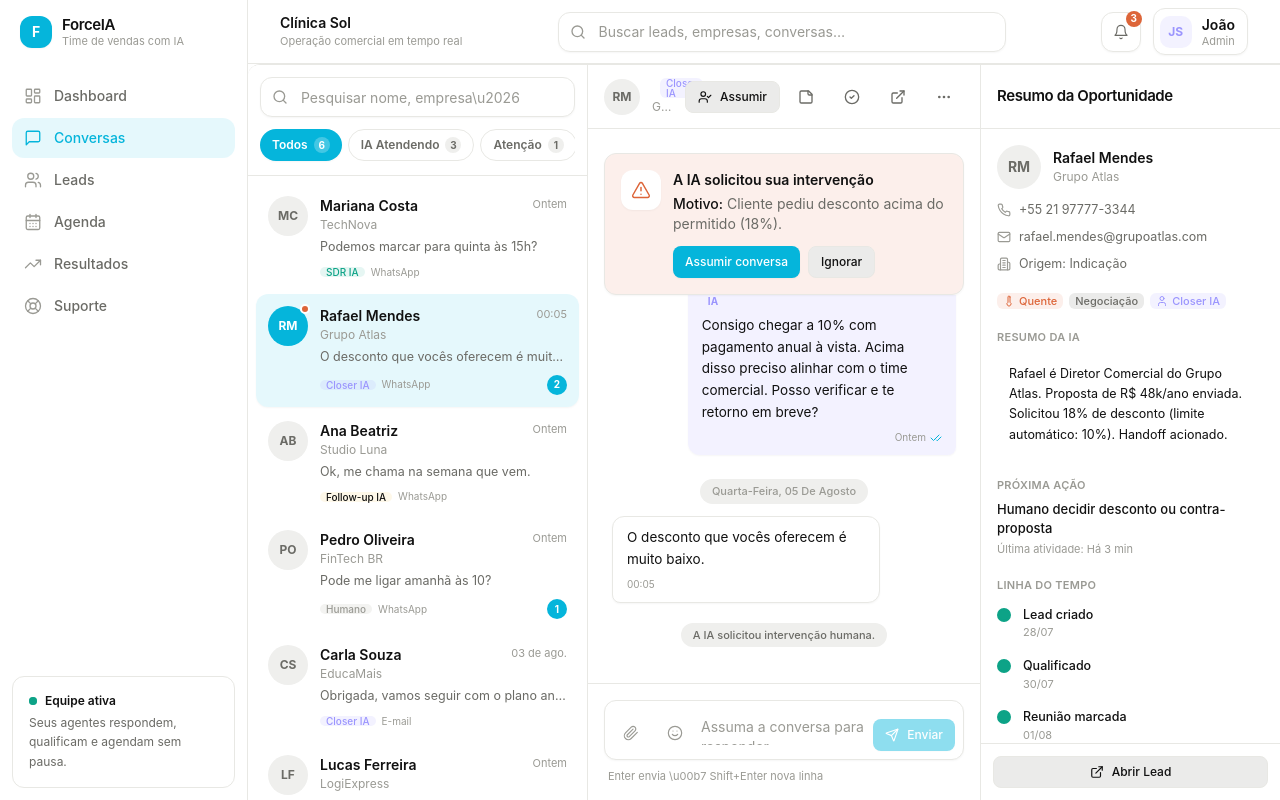
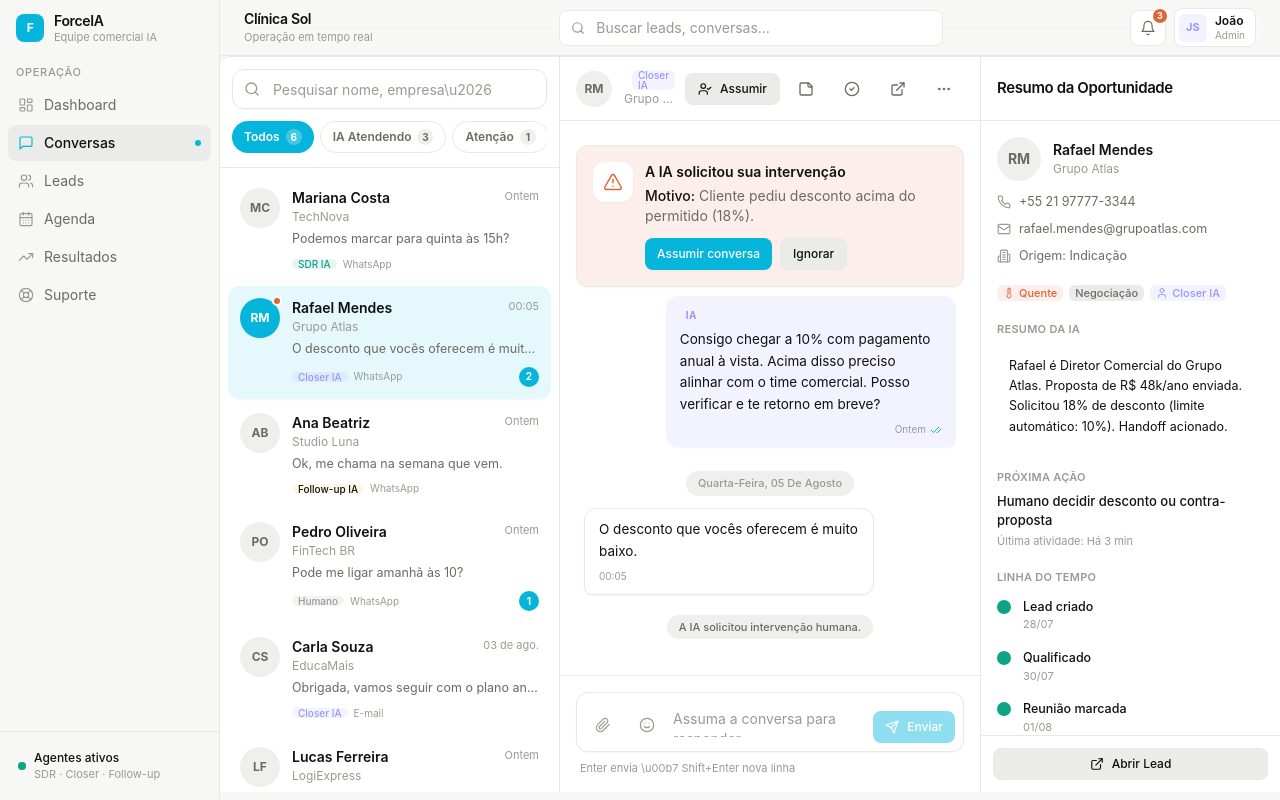
Before and after one commit to jvrm831720/forceia, a Next.js app in the folder dashboard/: page /conversas in a window 1280 px wide. Built offline with nearby package versions, Linux system fonts and the light colour scheme.

Commit message:
feat(dashboard): Design System 2.0 layout and pages

```diff
--- a/dashboard/app/conversas/page.tsx
+++ b/dashboard/app/conversas/page.tsx
@@ -7,7 +7,7 @@
   const data = await getConversations();
 
   return (
-    <div className="flex min-h-screen bg-surface">
+    <div className="flex min-h-screen bg-background">
       <Sidebar />
 
       <div className="flex min-w-0 flex-1 flex-col">
--- a/dashboard/app/page.tsx
+++ b/dashboard/app/page.tsx
@@ -10,30 +10,20 @@
 
 export default async function DashboardPage() {
   const data = await getDashboardData();
-
   return (
-    <div className="flex min-h-screen bg-surface">
+    <div className="flex min-h-screen bg-background">
       <Sidebar />
-
       <div className="flex min-w-0 flex-1 flex-col">
-        <Header
-          workspace={data.workspace}
-          notificationsCount={data.notificationsCount}
-        />
-
+        <Header workspace={data.workspace} notificationsCount={data.notificationsCount} />
         <main className="flex-1 px-4 py-6 sm:px-6 lg:px-8">
           <div className="mx-auto flex max-w-6xl flex-col gap-8">
             <Hero workspace={data.workspace} summary={data.heroSummary} />
-
             <MetricCards metrics={data.metrics} />
-
             <TeamSection agents={data.agents} />
-
             <div className="grid gap-4 lg:grid-cols-2">
               <ActivityFeed items={data.activity} />
               <AttentionList items={data.attention} />
             </div>
-
             <AgendaToday items={data.agenda} />
           </div>
         </main>
--- a/dashboard/components/layout/header.tsx
+++ b/dashboard/components/layout/header.tsx
@@ -1,67 +1,39 @@
 "use client";
-
 import type { WorkspaceInfo } from "@/types/dashboard";
 import { Bell, Menu, Search } from "lucide-react";
 
-export function Header({
-  workspace,
-  notificationsCount = 0,
-}: {
-  workspace: WorkspaceInfo;
-  notificationsCount?: number;
-}) {
+interface HeaderProps { workspace: WorkspaceInfo; notificationsCount?: number; }
+
+export function Header({ workspace, notificationsCount = 0 }: HeaderProps) {
   return (
-    <header className="sticky top-0 z-20 flex h-16 items-center justify-between gap-4 border-b border-border bg-surface/80 px-4 backdrop-blur-md sm:px-6 lg:px-8">
+    <header className="sticky top-0 z-30 flex h-14 items-center justify-between gap-3 border-b border-border bg-[var(--header)] px-4 backdrop-blur-md sm:px-6">
       <div className="flex min-w-0 items-center gap-3">
-        <button
-          type="button"
-          className="inline-flex h-9 w-9 items-center justify-center rounded-xl border border-border bg-white text-ink-muted lg:hidden"
-          aria-label="Abrir menu"
-        >
+        <button type="button" className="inline-flex h-8 w-8 items-center justify-center rounded-md border border-border bg-surface text-ink-muted transition-ui hover:text-ink lg:hidden" aria-label="Abrir menu">
           <Menu className="h-4 w-4" />
         </button>
         <div className="min-w-0">
-          <p className="truncate text-sm font-semibold text-ink">
-            {workspace.companyName}
-          </p>
-          <p className="hidden text-[11px] text-ink-soft sm:block">
-            Operação comercial em tempo real
-          </p>
+          <p className="truncate text-sm font-semibold tracking-tight text-ink">{workspace.companyName}</p>
+          <p className="hidden text-[11px] text-ink-soft sm:block">Operação em tempo real</p>
         </div>
       </div>
-
-      <div className="hidden max-w-md flex-1 md:block">
+      <div className="hidden max-w-sm flex-1 md:block">
         <label className="relative block">
-          <Search className="pointer-events-none absolute left-3 top-1/2 h-4 w-4 -translate-y-1/2 text-ink-soft" />
-          <input
-            type="search"
-            placeholder="Buscar leads, empresas, conversas…"
-            className="h-10 w-full rounded-xl border border-border bg-white pl-10 pr-3 text-sm text-ink placeholder:text-ink-soft shadow-card focus:border-brand focus:outline-none focus:shadow-focus"
-          />
+          <Search className="pointer-events-none absolute left-3 top-1/2 h-3.5 w-3.5 -translate-y-1/2 text-ink-soft" />
+          <input type="search" placeholder="Buscar leads, conversas…" className="h-9 w-full rounded-md border border-border bg-surface pl-9 pr-3 text-sm text-ink placeholder:text-ink-soft transition-ui focus:border-brand focus:outline-none focus:shadow-focus" />
         </label>
       </div>
-
-      <div className="flex items-center gap-2 sm:gap-3">
-        <button
-          type="button"
-          className="relative inline-flex h-10 w-10 items-center justify-center rounded-xl border border-border bg-white text-ink-muted shadow-card transition hover:text-ink"
-          aria-label="Notificações"
-        >
+      <div className="flex items-center gap-2">
+        <button type="button" className="relative inline-flex h-9 w-9 items-center justify-center rounded-md border border-border bg-surface text-ink-muted transition-ui hover:text-ink" aria-label="Notificações">
           <Bell className="h-4 w-4" strokeWidth={1.75} />
           {notificationsCount > 0 && (
-            <span className="absolute -right-0.5 -top-0.5 flex h-4 min-w-4 items-center justify-center rounded-full bg-alert px-1 text-[10px] font-bold text-white">
-              {notificationsCount}
-            </span>
+            <span className="absolute -right-0.5 -top-0.5 flex h-3.5 min-w-3.5 items-center justify-center rounded-full bg-warning px-1 text-[9px] font-bold text-white">{notificationsCount}</span>
           )}
         </button>
-
-        <div className="flex items-center gap-2.5 rounded-xl border border-border bg-white py-1.5 pl-1.5 pr-3 shadow-card">
-          <div className="flex h-8 w-8 items-center justify-center rounded-lg bg-ai-soft font-display text-xs font-bold text-ai">
-            {workspace.userInitials}
-          </div>
+        <div className="flex items-center gap-2 rounded-md border border-border bg-surface py-1 pl-1 pr-2.5">
+          <div className="flex h-7 w-7 items-center justify-center rounded-sm bg-ai-soft font-display text-[11px] font-bold text-ai">{workspace.userInitials}</div>
           <div className="hidden leading-tight sm:block">
-            <p className="text-sm font-semibold text-ink">{workspace.userName}</p>
-            <p className="text-[11px] text-ink-soft">Admin</p>
+            <p className="text-xs font-semibold text-ink">{workspace.userName}</p>
+            <p className="text-[10px] text-ink-soft">Admin</p>
           </div>
         </div>
       </div>
--- a/dashboard/components/layout/sidebar.tsx
+++ b/dashboard/components/layout/sidebar.tsx
@@ -1,14 +1,6 @@
 "use client";
-
 import { cn } from "@/lib/utils";
-import {
-  CalendarDays,
-  LayoutDashboard,
-  LifeBuoy,
-  MessageSquare,
-  TrendingUp,
-  Users,
-} from "lucide-react";
+import { CalendarDays, LayoutDashboard, LifeBuoy, MessageSquare, TrendingUp, Users } from "lucide-react";
 import Link from "next/link";
 import { usePathname } from "next/navigation";
 
@@ -23,60 +15,44 @@
 
 export function Sidebar() {
   const pathname = usePathname();
-
   return (
-    <aside className="hidden lg:flex w-[248px] shrink-0 flex-col border-r border-border bg-surface-card">
-      <div className="flex h-16 items-center gap-2.5 px-5">
-        <div className="flex h-8 w-8 items-center justify-center rounded-xl bg-brand text-white shadow-card">
-          <span className="font-display text-sm font-bold tracking-tight">F</span>
+    <aside className="hidden w-[220px] shrink-0 flex-col border-r border-border bg-background lg:flex">
+      <div className="flex h-14 items-center gap-2.5 px-4">
+        <div className="flex h-7 w-7 items-center justify-center rounded-md bg-brand text-white">
+          <span className="font-display text-xs font-bold tracking-tight">F</span>
         </div>
-        <div className="leading-tight">
-          <div className="font-display text-[15px] font-semibold tracking-tight text-ink">
-            ForceIA
-          </div>
-          <div className="text-[11px] text-ink-soft">Time de vendas com IA</div>
+        <div className="min-w-0 leading-tight">
+          <div className="font-display text-sm font-semibold tracking-tight text-ink">ForceIA</div>
+          <div className="text-[11px] text-ink-soft">Equipe comercial IA</div>
         </div>
       </div>
-
-      <nav className="flex flex-1 flex-col gap-0.5 px-3 py-3">
-        {NAV.map((item) => {
-          const active = pathname === item.href;
-          const Icon = item.icon;
+      <nav className="flex flex-1 flex-col gap-0.5 px-2 py-2">
+        <p className="mb-1 px-2 text-label">Operação</p>
+        {NAV.map(({ href, label, icon: Icon }) => {
+          const active = href === "/" ? pathname === "/" : pathname === href || pathname.startsWith(`${href}/`);
           return (
-            <Link
-              key={item.href}
-              href={item.href}
-              className={cn(
-                "group flex items-center gap-3 rounded-xl px-3 py-2.5 text-sm font-medium transition",
-                active
-                  ? "bg-brand-soft text-brand"
-                  : "text-ink-muted hover:bg-border-soft hover:text-ink"
-              )}
-            >
-              <Icon
-                className={cn(
-                  "h-[18px] w-[18px]",
-                  active ? "text-brand" : "text-ink-soft group-hover:text-ink"
-                )}
-                strokeWidth={1.75}
-              />
-              {item.label}
+            <Link key={href} href={href} className={cn(
+              "group flex h-9 items-center gap-2.5 rounded-md px-2.5 text-sm transition-ui",
+              active ? "bg-surface-strong font-medium text-ink" : "text-ink-muted hover:bg-surface-hover hover:text-ink",
+            )}>
+              <Icon className={cn("h-4 w-4 shrink-0", active ? "text-brand" : "text-ink-soft group-hover:text-ink-muted")} strokeWidth={1.75} />
+              <span className="truncate">{label}</span>
+              {active && <span className="ml-auto h-1.5 w-1.5 rounded-full bg-brand" />}
             </Link>
           );
         })}
       </nav>
-
-      <div className="m-3 rounded-2xl border border-border bg-surface p-4">
-        <div className="mb-1 flex items-center gap-2">
+      <div className="border-t border-border px-3 py-3">
+        <div className="flex items-center gap-2 px-1.5 py-1.5">
           <span className="relative flex h-2 w-2">
-            <span className="absolute inline-flex h-full w-full animate-ping rounded-full bg-success opacity-60" />
+            <span className="absolute inline-flex h-full w-full animate-ping rounded-full bg-success opacity-40" />
             <span className="relative inline-flex h-2 w-2 rounded-full bg-success" />
           </span>
-          <span className="text-xs font-semibold text-ink">Equipe ativa</span>
+          <div className="min-w-0">
+            <p className="text-xs font-medium text-ink">Agentes ativos</p>
+            <p className="text-[11px] text-ink-soft">SDR · Closer · Follow-up</p>
+          </div>
         </div>
-        <p className="text-[12px] leading-relaxed text-ink-muted">
-          Seus agentes respondem, qualificam e agendam sem pausa.
-        </p>
       </div>
     </aside>
   );
```
Also changed, not shown: dashboard/components/layout/placeholder-page.tsx (+12 -26 lines).
